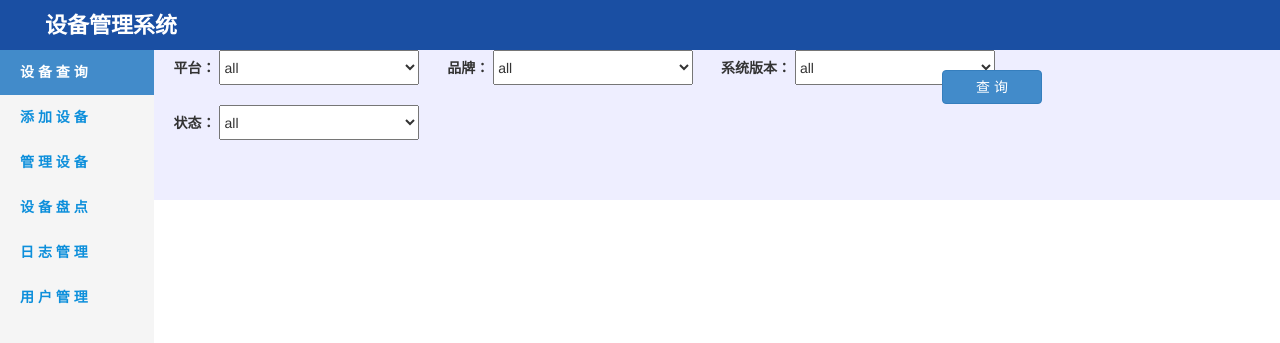
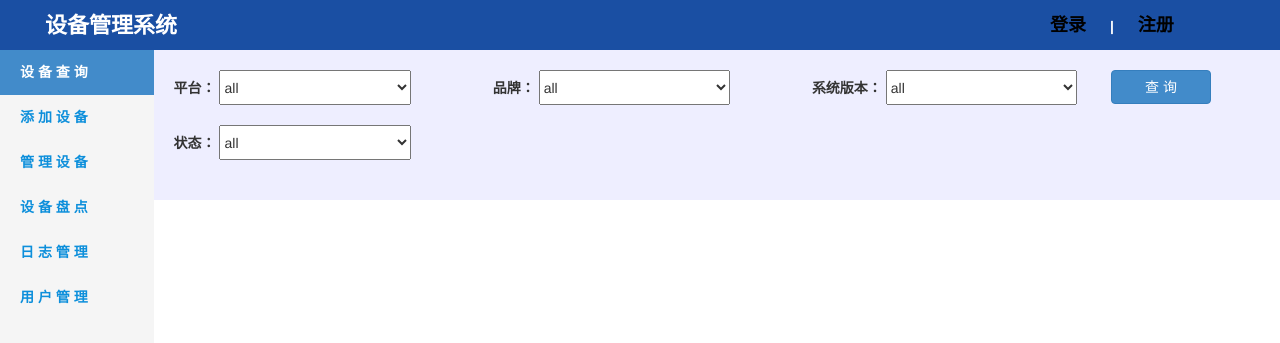
Before and after one commit to liyuanhong/CIApplication, a CodeIgniter app: page /database/index.php/welcome/searchDevices in a window 1280 px wide. Shown: the top 343 px of the page. Run offline with CodeIgniter, Linux system fonts and the light colour scheme.

Commit message:
change some layout

```diff
--- a/application/views/index.php
+++ b/application/views/index.php
@@ -15,7 +15,12 @@ $arr = explode("/",$url);
 
 <div id="main">
 	<div id="top_bar">
-		<label style="color:white;font-size:22px;margin-left:45px;">设备管理系统</label>
+		<label style="color:white;font-size:22px;margin-left:45px;margin-top:10px;">设备管理系统</label>
+		<div>
+			<label id="login_lagel" class="login_label">登录</label>
+			<label style="color:white;margin-left:20px;">|</label>
+			<label id="register_label" class="login_label">注册</label>
+		</div>
 	</div>
 	<div id="left_item">
 		<div class="setting_item">
--- a/application/views/showDev/showDevs.php
+++ b/application/views/showDev/showDevs.php
@@ -10,9 +10,9 @@
 
 <div id="search_area">
 	<div>
-		<table _border="1" style="width:850px;height:100px">
+		<table _border="1" style="width:100%;height:100px">
 			<tr>
-				<td>
+				<td style="width:33%;">
 					<label class="label_style">平台：</label>
 					<select id="dev_plateform" class="select_style">
 						<option value="all">all</option>
@@ -20,7 +20,7 @@
 						<option value="ios">ios</option>
 					</select>
 				</td>
-				<td>
+				<td style="width:33%;">
 					<label class="label_style">品牌：</label>
 					<select id="dev_brand" class="select_style">
 						<option value="all">all</option>
@@ -30,7 +30,7 @@
 						<option value="魅族">魅族</option>
 					</select>
 				</td>
-				<td>
+				<td style="width:33%;">
 					<label class="label_style">系统版本：</label>
 					<select id="dev_plateform" class="select_style">
 						<option value="all">all</option>
--- a/static/devMS/css/index.css
+++ b/static/devMS/css/index.css
@@ -15,7 +15,24 @@ body {
 	height:50px;
 	background-color:_#3E5B76;
 	background-color:#1A4FA3;
-	padding-top:10px;
+	_padding-top:10px;
+}
+#top_bar div:nth-child(2){
+	display:inherit;
+	float:right;
+	_background-color:white;
+	width:200px;
+	height:100%;
+	margin-right:50px;
+}
+.login_label{
+	font-size:18px;
+	margin-top:13px;
+	color:black;
+	margin-left:20px;
+}
+.login_label:hover{
+	color:white;
 }
 
 #left_item{
--- a/static/devMS/css/showDev/showDevs.css
+++ b/static/devMS/css/showDev/showDevs.css
@@ -5,24 +5,30 @@
 }
 #search_area div:nth-child(1){
 	height:100%;
-	width:70%;
+	width:85%;
 	display:inherit;
 	float:left;
 }
 #search_area div:nth-child(2){
 	height:100%;
-	width:30%;
+	width:15%;
 	display:inherit;
 	float:left;
 	padding-top:20px;
 }
+
+#search_area table:nth-child(1){
+	_background-color:red;
+	margin-top:20px;
+	margin-left:20px;
+}
 .select_style{
-	width:200px;
+	width:60%;
 	height:35px;
 	margin-bottom:20px;
 }
 
 .label_style{
 	margin-bottom:20px;
-	margin-left:20px;
+	_margin-left:20px;
 }
```
Also changed, not shown: application/index.html (deleted, +0 -11 lines), application/.htaccess (deleted).
